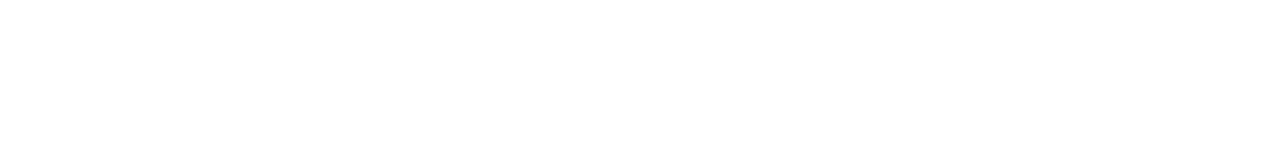
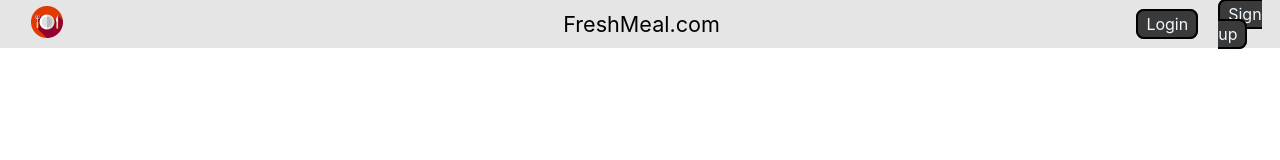
Before and after one commit to VaibhavC11/order-food, a plain HTML site: page index.html in a window 1280 px wide. Drawn offline with Linux system fonts and the light colour scheme.

Commit message:
Make basic navbar design
just a bit of a layout of navbar

```diff
--- a/css/style.css
+++ b/css/style.css
@@ -0,0 +1,46 @@
+/* CSS Reset */
+
+* {
+    margin: 0;
+    padding: 0;
+    font-family: -apple-system, BlinkMacSystemFont, 'Segoe UI', Roboto, Oxygen, Ubuntu, Cantarell, 'Open Sans', 'Helvetica Neue', sans-serif;
+}
+
+/* Navigation Bar */
+
+.navbar {
+    display: flex;
+    align-items: center;
+    justify-content: space-between;
+    background-color: rgba(219, 218, 218, 0.7);
+}
+#logo, #brand, ul {
+    width: 12vw;
+}
+/* Navigation Bar: Logo */
+#logo img {
+    width: 2.5vw;
+    margin: 4% 20%;
+}
+/* Navigation Bar: Brand Name */
+#brand {
+    font-size: 1.35em;
+}
+/* Navigation Bar: Login & Sign up */
+ul {
+    display: flex;
+    align-items: center;
+    justify-content: center;
+}
+.item {
+    list-style: none;
+    margin: 0 10px;
+}
+.item>a {
+    text-decoration: none;
+    color: aliceblue;
+    background-color: rgb(58, 58, 58);
+    padding: 3px 8px;
+    border: 2px solid black;
+    border-radius: 8px;
+}
--- a/index.html
+++ b/index.html
@@ -3,10 +3,22 @@
 <head>
     <meta charset="UTF-8">
     <meta name="viewport" content="width=device-width, initial-scale=1.0">
-    <title>Your favourite Meal just a click away! | freshmeal.com</title>
+    <title>Your favourite Meal just a click away! | FreshMeal.com</title>
     <link rel="icon" href="img/main-logo.png">
+    <link rel="stylesheet" href="css/style.css">
 </head>
-<body>
-
+<body id="home">
+    <nav class="navbar">
+        <div id="logo">
+            <a href="index.html"><img src="img/main-logo.png" alt="FreshMeal.com"></a>
+        </div>
+        <div id="brand">
+            FreshMeal.com
+        </div>
+        <ul>
+            <li class="item"><a href="#">Login</a></li>
+            <li class="item"><a href="#">Sign up</a></li>
+        </ul>
+    </nav>
 </body>
 </html>
```
